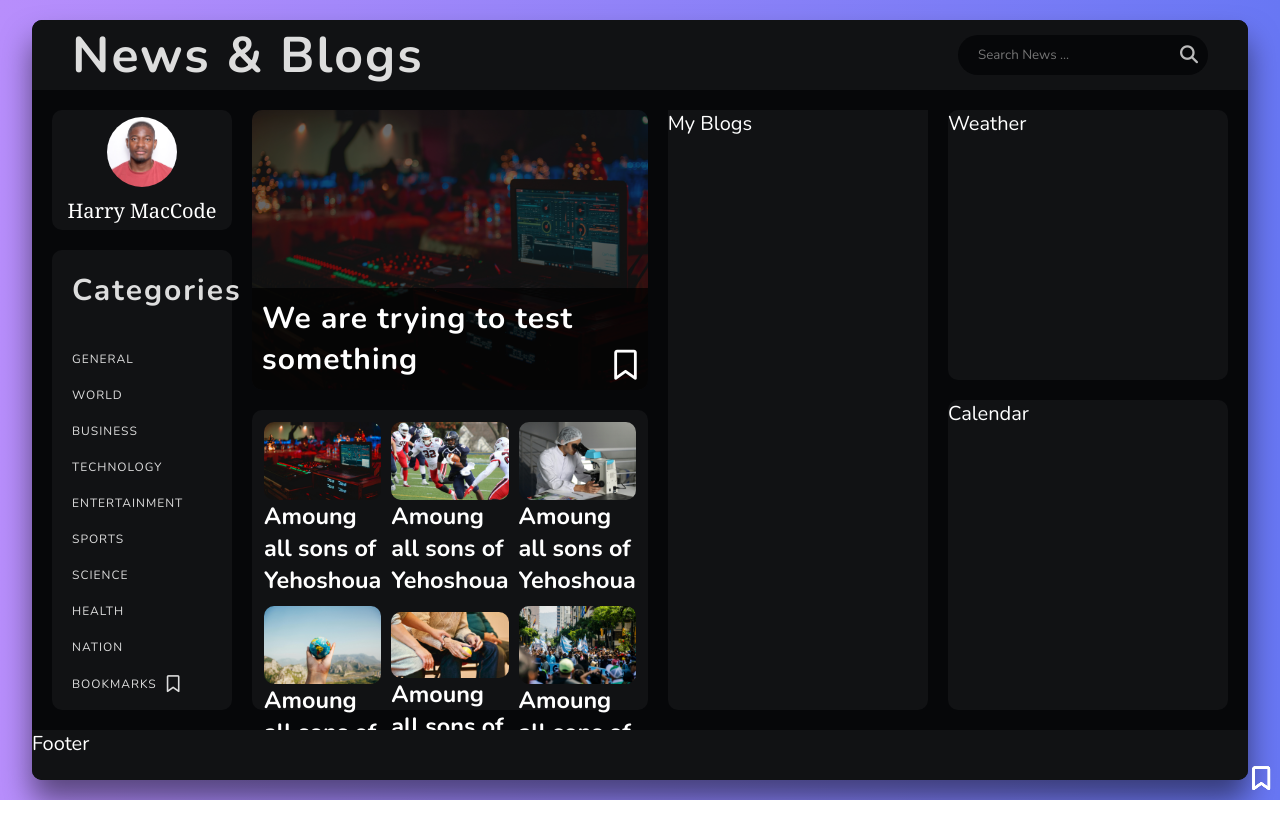
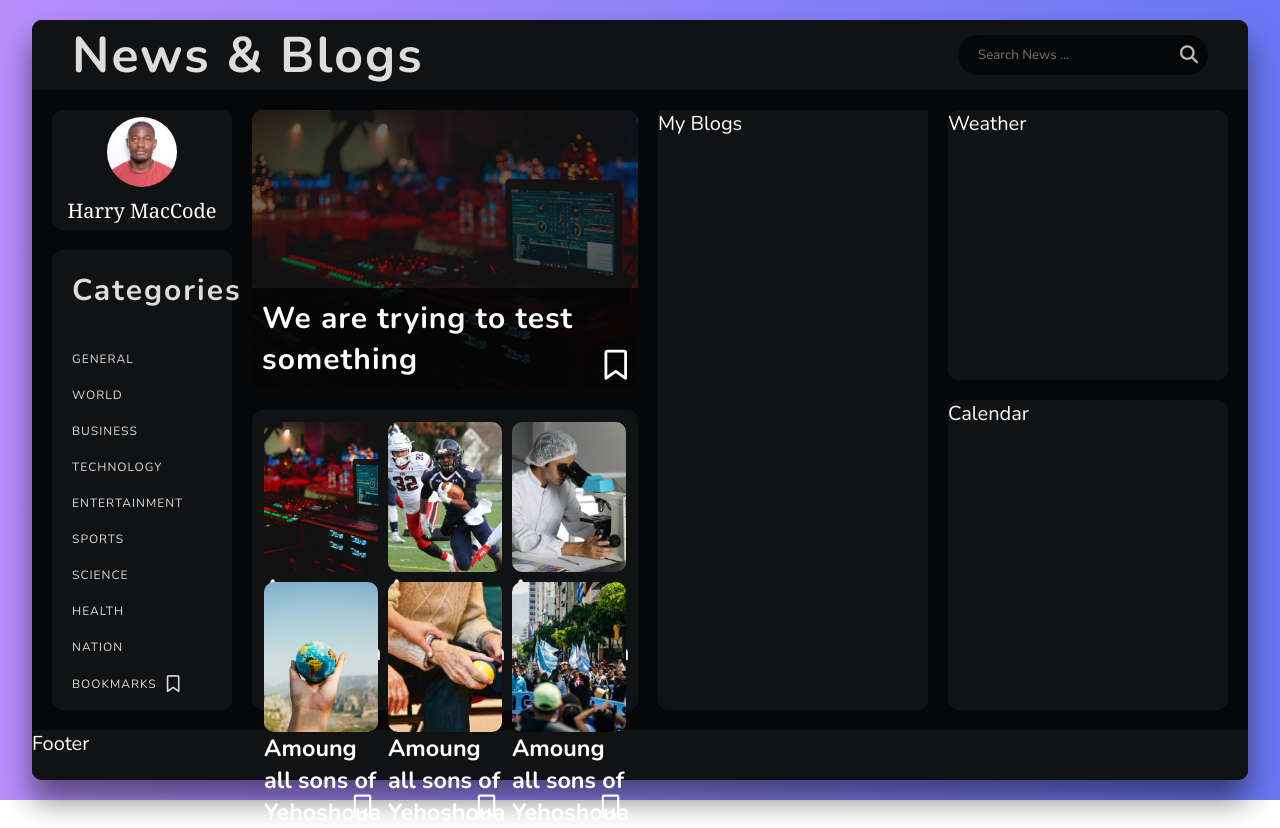
Before and after one commit to Harry8679/Blog-CAC, a React (Vite) app: page / in a window 1280 px wide. Before the commit the page ends 800 px from the top, so only its background shows below. Built offline with nearby package versions, Linux system fonts and the light colour scheme.

Commit message:
List of items updated

```diff
--- a/src/Components/News.css
+++ b/src/Components/News.css
@@ -197,12 +197,24 @@
     align-items: center;
 }
 
+.news-grid-item {
+    width: 100%;
+    height: 100%;
+    min-height: 15rem;
+    border-radius: 1rem;
+    position: relative;
+}
+
 .news-grid-item img {
     width: 100%;
     height: 100%;
     display: block;
     object-fit: cover;
     border-radius: 1rem;
+}
+
+.news-grid-item h3 {
+    position: absolute;
 }
 
 /* .news-grid img {
```
